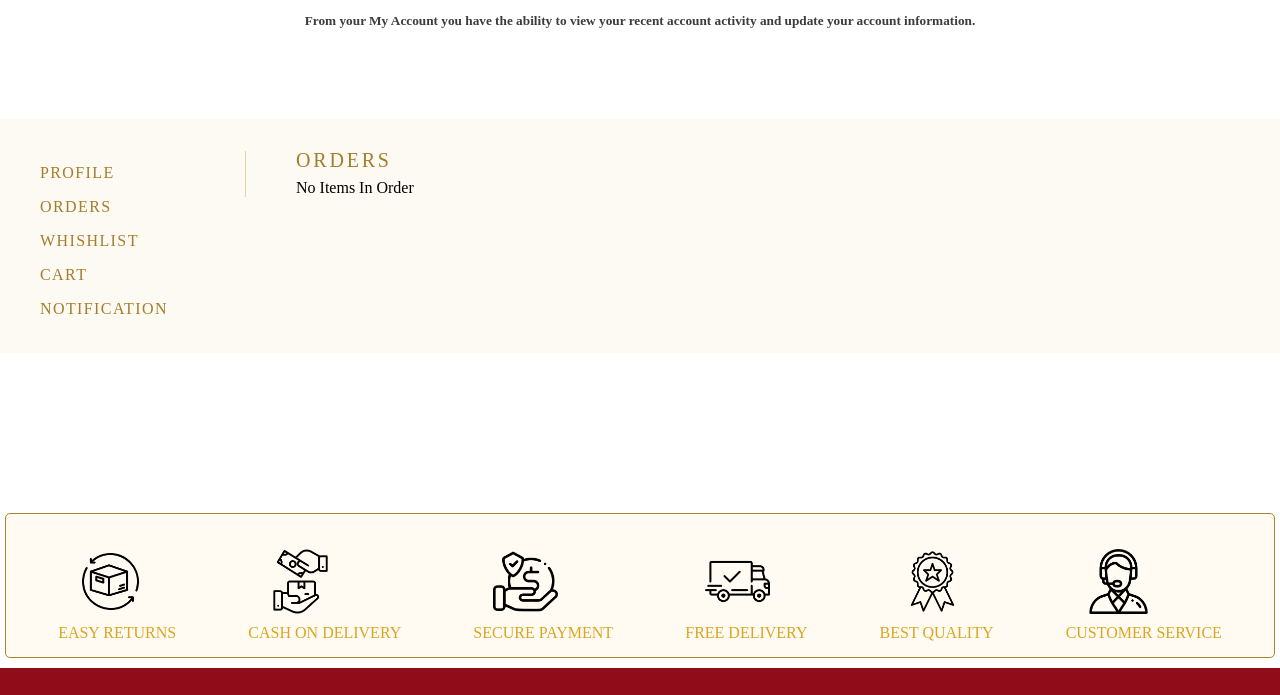
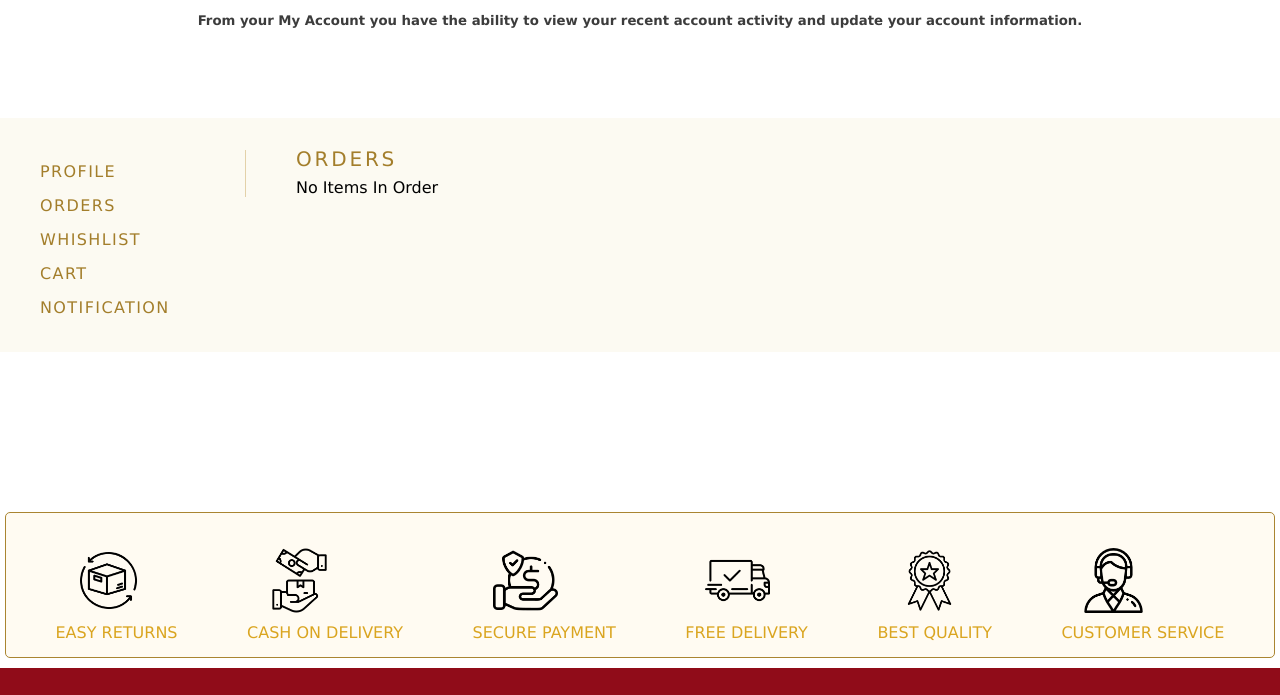
Before and after one commit to fssa-batch3/jabezraja.rajachandrasekar__web_project, a plain HTML site: page pages/cart/order.index.html in a window 1280 px wide. Shown: the part 260-955 px from the top of the page. Drawn offline with Linux system fonts and the light colour scheme.

Commit message:
Update style.css

```diff
--- a/assets/css/style.css
+++ b/assets/css/style.css
@@ -2,7 +2,7 @@
     margin: 0%;
     padding: 0%;
     box-sizing: border-box;
-    font-family: 'Philosopher';
+    font-family: 'Philosopher',Verdana, Geneva, Tahoma, sans-serif;
 }
 /*------Header Section Begin------*/
 .manico{
@@ -202,7 +202,7 @@ header{
     color: #a37e2b;
     font-size: 20px;
     letter-spacing: 2.8px;
-    font-family: 'Philosopher';
+    font-family: 'Philosopher',Verdana, Geneva, Tahoma, sans-serif;
     height: auto;
     line-height: 18px;
     margin-bottom: 10px;
```
